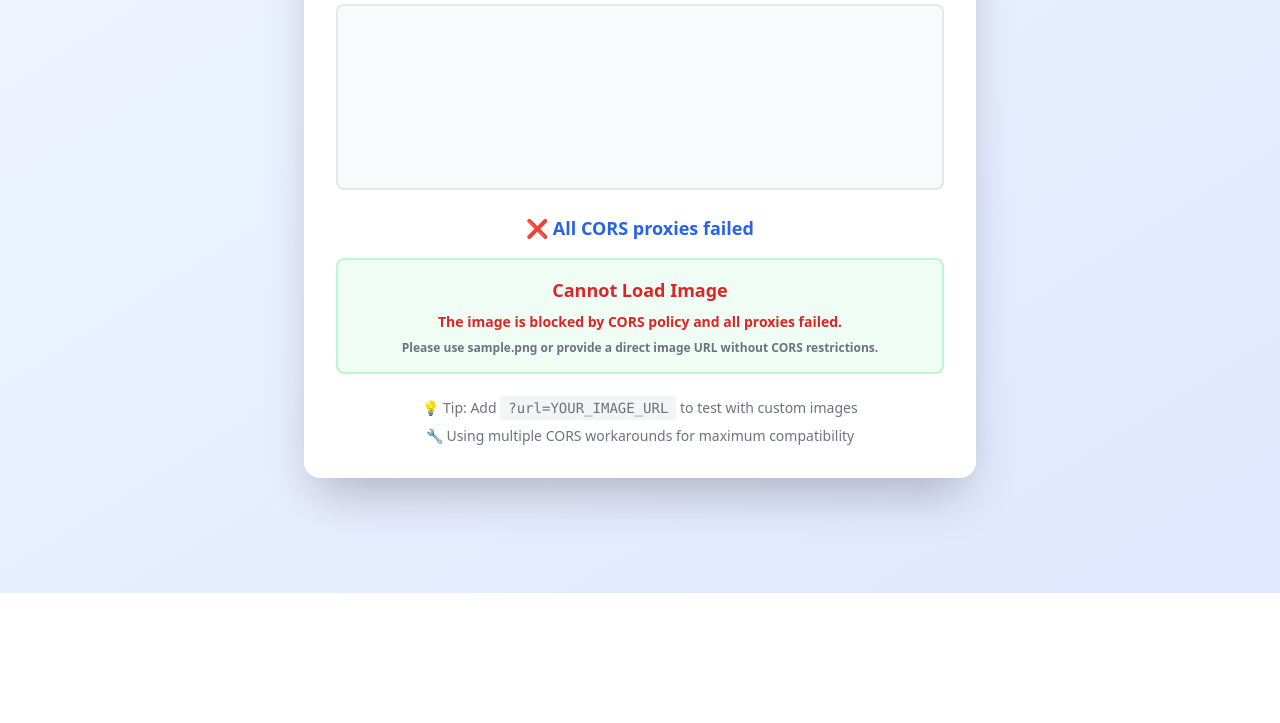
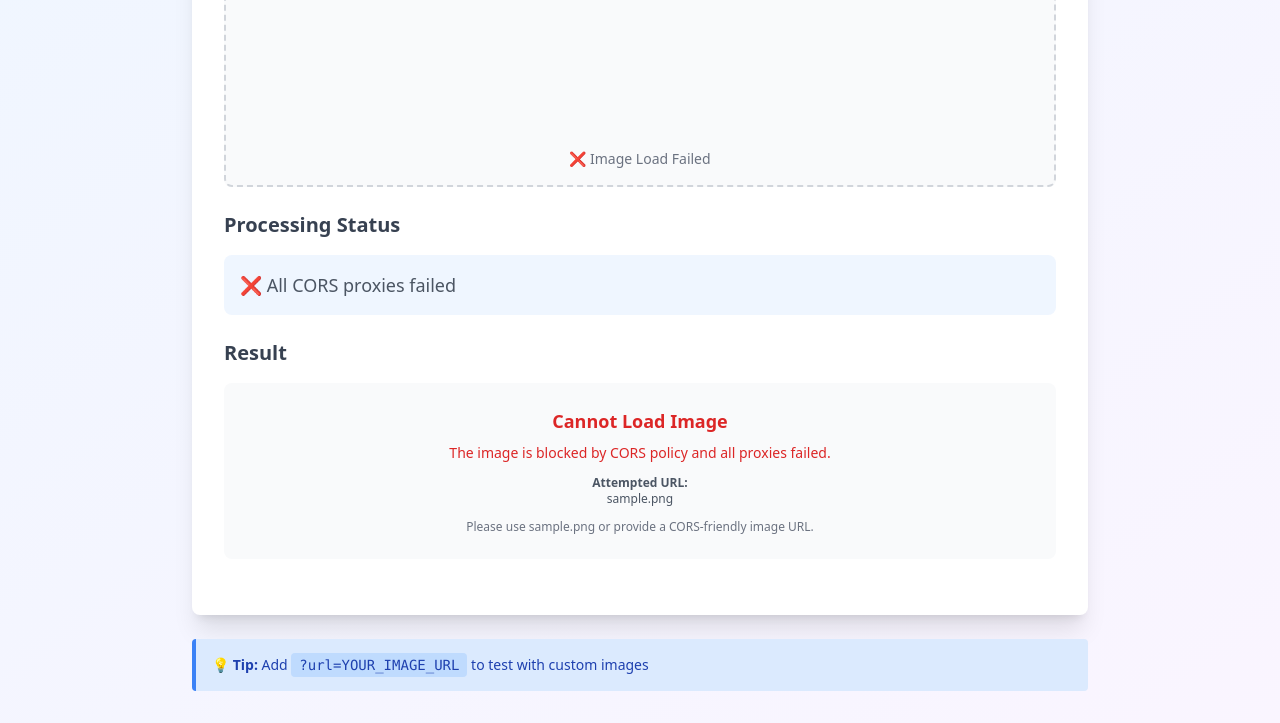
Before and after one commit to Aman-Sachin-Kujur/captcha-solver-final, a plain HTML site: page index.html in a window 1280 px wide. Shown: the part 207-930 px from the top of the page. Before the commit the page ends 800 px from the top, so only its background shows below. Drawn offline with nearby package versions, Linux system fonts and the light colour scheme.

Commit message:
V3: Fix proxy fallback logic + better error messages

```diff
--- a/index.html
+++ b/index.html
@@ -3,63 +3,80 @@
 <head>
     <meta charset="UTF-8">
     <meta name="viewport" content="width=device-width, initial-scale=1.0">
-    <title>CAPTCHA OCR Solver</title>
+    <title>🔍 CAPTCHA OCR Solver</title>
     <script src="https://cdn.tailwindcss.com"></script>
     <script src="https://cdn.jsdelivr.net/npm/tesseract.js@4/dist/tesseract.min.js"></script>
 </head>
-<body class="bg-gradient-to-br from-blue-50 to-indigo-100 min-h-screen flex items-center justify-center p-4">
-    <div class="bg-white p-8 rounded-2xl shadow-2xl max-w-2xl w-full">
-        <h1 class="text-4xl font-bold mb-6 text-center text-indigo-600">🔍 CAPTCHA OCR Solver</h1>
+<body class="bg-gradient-to-br from-blue-50 to-purple-50 min-h-screen p-8">
+    <div class="max-w-4xl mx-auto">
+        <h1 class="text-4xl font-bold text-center mb-8 text-gray-800">🔍 CAPTCHA OCR Solver</h1>
 
-        <div class="mb-6 bg-gray-50 border-2 border-gray-200 rounded-lg p-4">
-            <img id="captchaImage" class="mx-auto rounded max-w-full h-auto" alt="CAPTCHA Image" style="max-height: 300px; display: none;">
-            <canvas id="captchaCanvas" class="mx-auto rounded max-w-full h-auto" style="max-height: 300px;"></canvas>
+        <div class="bg-white rounded-lg shadow-xl p-8 mb-6">
+            <div class="mb-6">
+                <h2 class="text-xl font-semibold mb-4 text-gray-700">CAPTCHA Image</h2>
+                <div class="border-2 border-dashed border-gray-300 rounded-lg p-4 text-center bg-gray-50">
+                    <canvas id="canvas" class="mx-auto max-w-full"></canvas>
+                    <div id="imageStatus" class="mt-2 text-sm text-gray-500"></div>
+                </div>
+            </div>
+
+            <div class="mb-6">
+                <h2 class="text-xl font-semibold mb-4 text-gray-700">Processing Status</h2>
+                <div id="status" class="text-lg font-medium text-gray-600 bg-blue-50 p-4 rounded-lg">
+                    ⏳ Initializing...
+                </div>
+            </div>
+
+            <div class="mb-6">
+                <h2 class="text-xl font-semibold mb-4 text-gray-700">Result</h2>
+                <div id="result" class="text-lg bg-gray-50 p-6 rounded-lg min-h-[100px] flex items-center justify-center">
+                    <span class="text-gray-400">Waiting for processing...</span>
+                </div>
+            </div>
         </div>
 
-        <div id="status" class="text-center mb-4 text-lg font-semibold text-blue-600">
-            🔄 Loading image...
-        </div>
-
-        <div id="result" class="text-center text-2xl font-bold text-green-600 bg-green-50 rounded-lg p-4 min-h-[80px] flex items-center justify-center border-2 border-green-200">
-            <span class="text-gray-400">Waiting for OCR...</span>
-        </div>
-
-        <div class="mt-6 text-sm text-gray-500 text-center">
-            <p>💡 Tip: Add <code class="bg-gray-100 px-2 py-1 rounded">?url=YOUR_IMAGE_URL</code> to test with custom images</p>
-            <p class="mt-2">🔧 Using multiple CORS workarounds for maximum compatibility</p>
+        <div class="bg-blue-100 border-l-4 border-blue-500 p-4 rounded">
+            <p class="text-sm text-blue-800">
+                💡 <strong>Tip:</strong> Add <code class="bg-blue-200 px-2 py-1 rounded">?url=YOUR_IMAGE_URL</code> to test with custom images
+            </p>
         </div>
     </div>
 
     <script>
-        const params = new URLSearchParams(window.location.search);
-        let imageUrl = params.get('url') || 'sample.png';
-        const img = document.getElementById('captchaImage');
-        const canvas = document.getElementById('captchaCanvas');
+        const canvas = document.getElementById('canvas');
         const ctx = canvas.getContext('2d');
         const status = document.getElementById('status');
         const result = document.getElementById('result');
+        const imageStatus = document.getElementById('imageStatus');
 
-        console.log('Original URL:', imageUrl);
+        // Get image URL from query parameter or use sample
+        const urlParams = new URLSearchParams(window.location.search);
+        const originalImageUrl = urlParams.get('url') || 'sample.png';
+
+        console.log('Original Image URL:', originalImageUrl);
 
         // Try multiple CORS proxies in order of preference
         const corsProxies = [
-            '', // Try direct first for same-origin/github
-            'https://api.allorigins.win/raw?url=',
-            'https://corsproxy.io/?',
-            'https://cors-anywhere.herokuapp.com/'
+            { name: 'Direct', url: '' },
+            { name: 'AllOrigins', url: 'https://api.allorigins.win/raw?url=' },
+            { name: 'CORSProxy', url: 'https://corsproxy.io/?' },
+            { name: 'CORS Anywhere', url: 'https://cors-anywhere.herokuapp.com/' }
         ];
-
-        let currentProxyIndex = 0;
 
         function tryLoadImage(proxyIndex = 0) {
             if (proxyIndex >= corsProxies.length) {
                 status.textContent = '❌ All CORS proxies failed';
+                imageStatus.textContent = '❌ Image Load Failed';
                 result.innerHTML = `
-                    <div class="text-red-600">
+                    <div class="text-red-600 text-center">
                         <div class="text-lg font-bold mb-2">Cannot Load Image</div>
-                        <div class="text-sm">The image is blocked by CORS policy and all proxies failed.</div>
-                        <div class="text-xs mt-2 text-gray-500">
-                            Please use sample.png or provide a direct image URL without CORS restrictions.
+                        <div class="text-sm mb-2">The image is blocked by CORS policy and all proxies failed.</div>
+                        <div class="text-xs text-gray-600 mt-3 break-all">
+                            <strong>Attempted URL:</strong><br/>
+                            ${originalImageUrl}
+                        </div>
+                        <div class="text-xs mt-3 text-gray-500">
+                            Please use sample.png or provide a CORS-friendly image URL.
                         </div>
                     </div>
                 `;
@@ -67,20 +84,22 @@
             }
 
             const proxy = corsProxies[proxyIndex];
-            const needsProxy = imageUrl.startsWith('http') &&
-                              !imageUrl.includes(window.location.hostname) &&
-                              !imageUrl.includes('githubusercontent.com');
+            const needsProxy = originalImageUrl.startsWith('http') &&
+                              !originalImageUrl.includes(window.location.hostname) &&
+                              !originalImageUrl.includes('githubusercontent.com');
 
-            const finalUrl = (needsProxy && proxy) ? proxy + encodeURIComponent(imageUrl) : imageUrl;
+            const finalUrl = (needsProxy && proxy.url) ? proxy.url + encodeURIComponent(originalImageUrl) : originalImageUrl;
 
-            console.log(`Attempt ${proxyIndex + 1}: ${proxy ? 'Using proxy: ' + proxy : 'Direct load'}`);
-            status.textContent = `🔄 Loading image (attempt ${proxyIndex + 1}/${corsProxies.length})...`;
+            console.log(`Attempt ${proxyIndex + 1}/${corsProxies.length}: ${proxy.name} - ${finalUrl}`);
+            status.textContent = `🔄 Loading image via ${proxy.name} (attempt ${proxyIndex + 1}/${corsProxies.length})...`;
+            imageStatus.textContent = `⏳ Trying ${proxy.name}...`;
 
             const testImg = new Image();
             testImg.crossOrigin = 'anonymous';
 
             testImg.onload = () => {
-                console.log('✅ Image loaded successfully');
+                console.log(`✅ Image loaded successfully via ${proxy.name}`);
+                imageStatus.textContent = `✅ Loaded via ${proxy.name}`;
 
                 // Draw to canvas to create a CORS-safe copy
                 canvas.width = testImg.width;
@@ -104,17 +123,17 @@
                     status.textContent = '✅ OCR Complete!';
                     const cleanText = text.trim();
                     result.innerHTML = `
-                        <div>
+                        <div class="text-center">
                             <div class="text-sm text-gray-500 mb-2">Recognized Text:</div>
-                            <div class="text-2xl font-bold text-green-700">${cleanText || '(No text detected)'}</div>
-                            <div class="text-xs text-gray-400 mt-2">Confidence: ${Math.round(confidence)}%</div>
+                            <div class="text-3xl font-bold text-green-700 mb-2">${cleanText || '(No text detected)'}</div>
+                            <div class="text-xs text-gray-400">Confidence: ${Math.round(confidence)}%</div>
                         </div>
                     `;
                 }).catch(err => {
                     console.error('❌ OCR Error:', err);
                     status.textContent = '❌ OCR Failed';
                     result.innerHTML = `
-                        <div class="text-red-600">
+                        <div class="text-red-600 text-center">
                             <div class="text-lg font-bold mb-2">OCR Error</div>
                             <div class="text-sm">${err.message}</div>
                         </div>
@@ -123,7 +142,8 @@
             };
 
             testImg.onerror = () => {
-                console.log(`❌ Attempt ${proxyIndex + 1} failed, trying next...`);
+                console.log(`❌ ${proxy.name} failed, trying next...`);
+                imageStatus.textContent = `❌ ${proxy.name} failed`;
                 tryLoadImage(proxyIndex + 1);
             };
 
```
